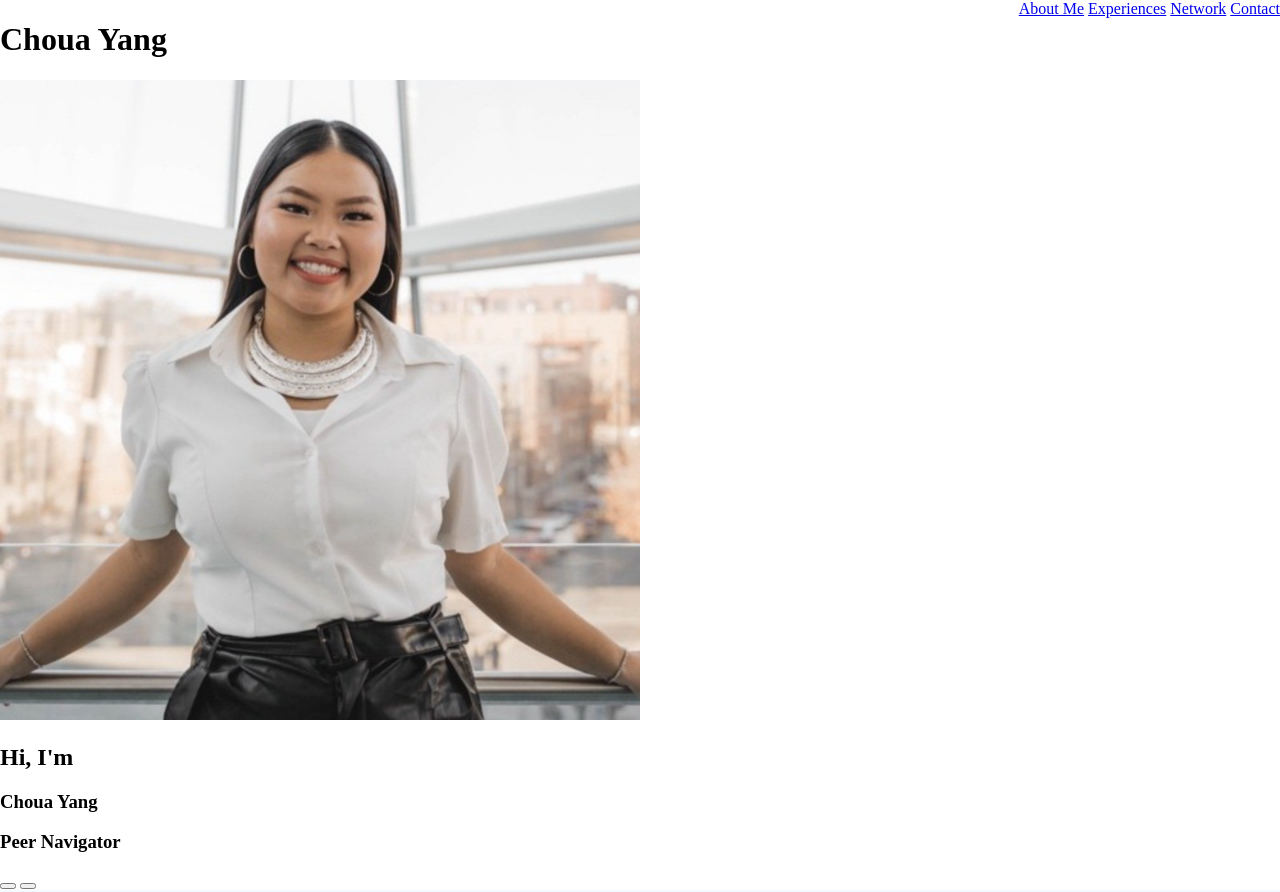
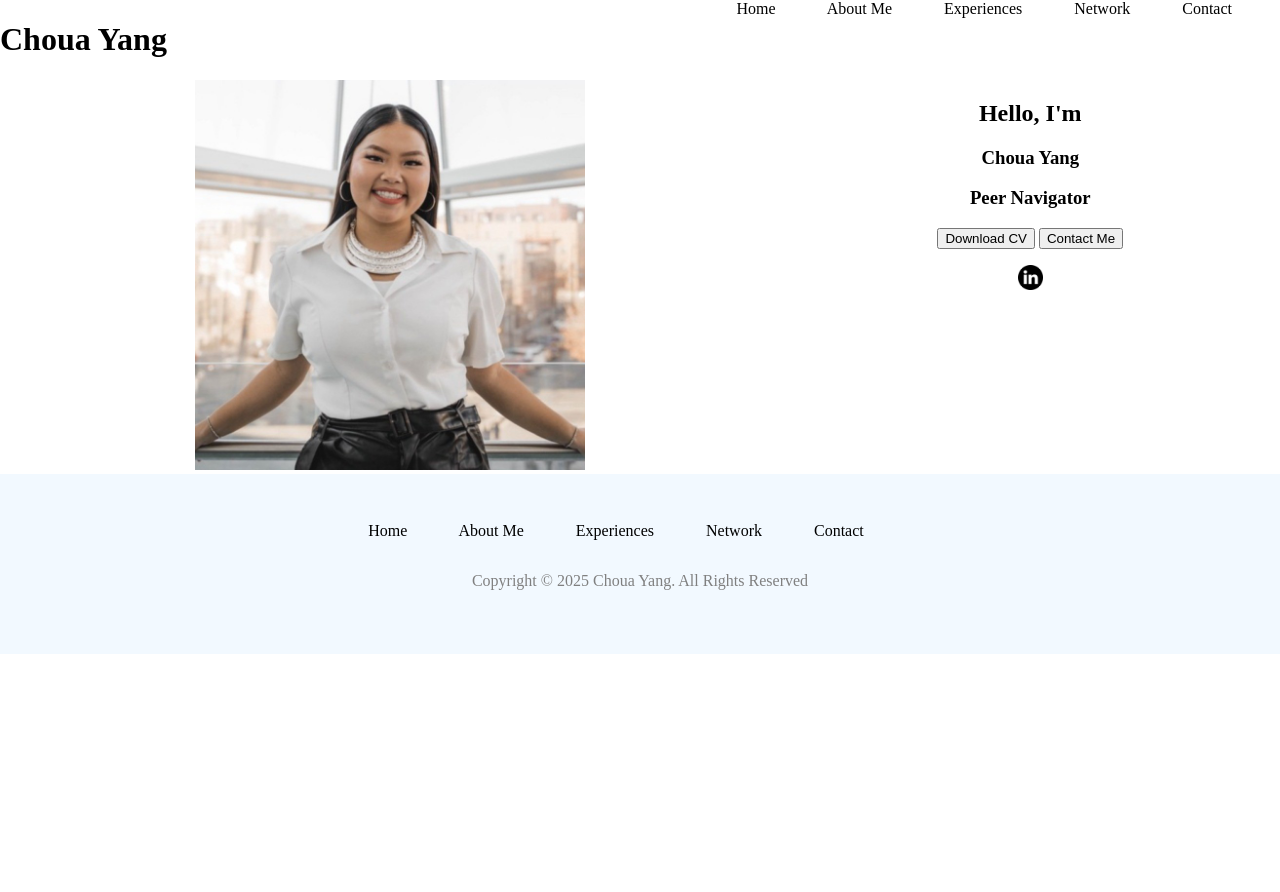
Before and after one commit to Khaun02/choua-portfolio-site, a plain HTML site: page index.html in a window 1280 px wide. Shown: the top 892 px of the page. After the commit the page ends 800 px from the top, so only its background shows below. Drawn offline with Linux system fonts and the light colour scheme.

Commit message:
feat: cleared other file css and updated main for index.html
- updated the main section in my index.html file to have flexbox style
- cleared all the css for the rest because it was throwing me off
- updated nav bar again to include home

```diff
--- a/index.html
+++ b/index.html
@@ -19,6 +19,7 @@
 
         <div class="nav-bar">
             <nav>
+                <a href="index.html">Home</a>
                 <a href="about.html">About Me</a>
                 <a href="experiences.html">Experiences</a>
                 <a href="network.html">Network</a>
@@ -29,14 +30,36 @@
 
     <main>
 
-        <img src="images/choua_yang_home.jpeg" alt="">
-        <h2>Hi, I'm</h2>
-        <h3>Choua Yang</h3>
-        <h3>Peer Navigator</h3>
+        <div class="main-container">
 
-        <button></button>
-        <button></button>
+            <div class="image-container">
+                <img src="images/choua_yang_home.jpeg" alt="">
+            </div>
 
+            <div class="about-container">
+
+                <div class="about-container__p1">
+                    <h2>Hello, I'm</h2>
+                </div>
+
+                <div class="about-container__p2">
+                    <h3>Choua Yang</h3>
+                </div>
+
+                <div class="about-container__p3">
+                    <h3>Peer Navigator</h3>
+                </div>
+
+                <div class="button-container">
+                    <button>Download CV</button>
+                    <button>Contact Me</button>
+                </div>
+
+                <div class="linkedIn">
+                    <img src="images/linkedin.png" alt="">
+                </div>
+            </div>
+        </div>
     </main>
 
     <footer>
--- a/styleSheets/about.css
+++ b/styleSheets/about.css
@@ -2,7 +2,3 @@
     Shaun Khang
     04/09/2025
 */
-
-body {
-    background-color: pink; /* temp for verifying connection */
-}
--- a/styleSheets/contact.css
+++ b/styleSheets/contact.css
@@ -2,7 +2,3 @@
     Shaun Khang
     04/09/2025
 */
-
-body {
-    background-color: pink; /* temp for verifying connection */
-}
--- a/styleSheets/experiences.css
+++ b/styleSheets/experiences.css
@@ -2,7 +2,3 @@
     Shaun Khang
     04/09/2025
 */
-
-body {
-    background-color: pink; /* temp for verifying connection */
-}
--- a/styleSheets/index.css
+++ b/styleSheets/index.css
@@ -2,3 +2,26 @@
     Shaun Khang
     04/09/2025
 */
+
+img {
+    width: 50%;
+}
+
+/* main element css */
+.main-container {
+    display: flex;
+    text-align: center;
+}
+
+.image-container {
+    display: inline-block;
+}
+
+.about-container {
+    display: inline-block;
+}
+
+.linkedIn {
+    margin: 1rem auto;
+    width: 10%
+}
--- a/styleSheets/main.css
+++ b/styleSheets/main.css
@@ -17,6 +17,15 @@ header {
     justify-content: center;
 }
 
+.nav-bar nav a{
+    justify-content: space-between;
+    text-decoration: none;
+    color: black;
+    gap: 100px;
+    margin-top: 1rem;
+    margin-right: 3rem;
+}
+
 /* footer css */
 footer {
     background-color: #f2f9ff;
@@ -25,7 +34,6 @@ footer {
 }
 
 .footer-nav nav a{
-    justify-content: space-between;
     text-decoration: none;
     color: black;
     gap: 100px;
@@ -37,7 +45,3 @@ footer {
     margin-top: 2rem;
     margin-bottom: 0rem;
 }
-
-img {
-    width: 50%;
-}
--- a/styleSheets/network.css
+++ b/styleSheets/network.css
@@ -2,7 +2,3 @@
     Shaun Khang
     04/09/2025
 */
-
-body {
-    background-color: pink; /* temp for verifying connection */
-}
```
Also changed, not shown: about.html (+2 -1 lines), contact.html (+2 -1 lines), experiences.html (+1 -0 lines), network.html (+1 -0 lines), images/linkedin.png (added).
